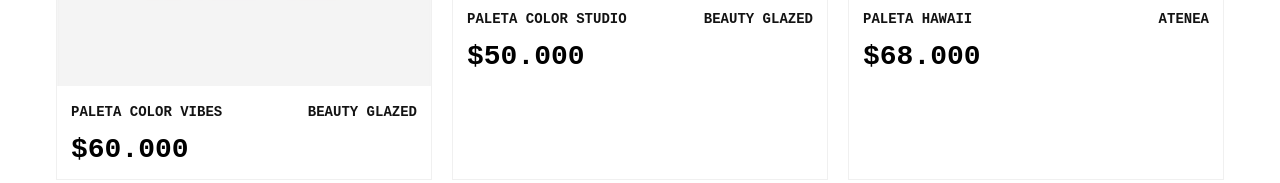
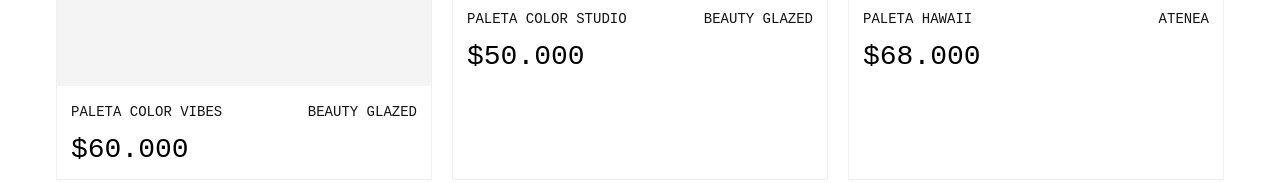
Before and after one commit to juanbuitrago19/shineebeauty-cosmetics__season2023, a website: page index.html in a window 1280 px wide. Shown: the part 692-875 px from the top of the page. Drawn offline with nearby package versions, Linux system fonts and the light colour scheme; a web font is replaced by a local one.

Commit message:
update enero 7 2022

```diff
--- a/css/base.css
+++ b/css/base.css
@@ -807,20 +807,20 @@
 
 .meta__brand {
 	font-size: 1em;
-	font-weight: bold;
+	font-weight: 400;
 	text-align: right;
 
 }
 
 .meta__title {
 	font-size: 1em;
-	font-weight: bold;
+	font-weight: 400;
 	text-align: left;
 }
 
 .meta__price {
 	font-size: 2em;
-	font-weight: bold;
+	font-weight: 400;
 	color: black;
 
 }
```
